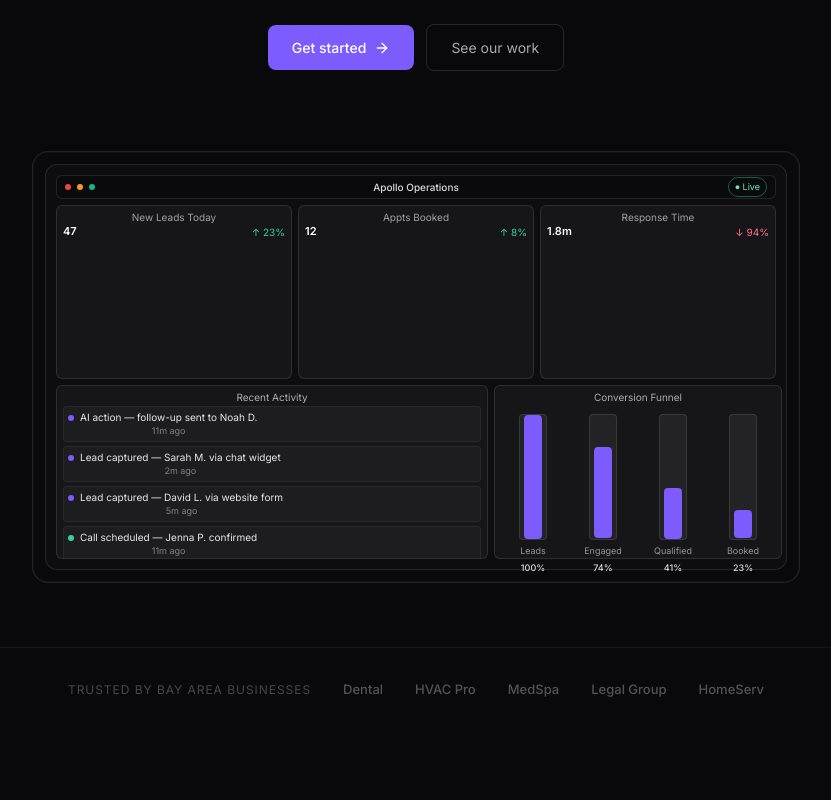
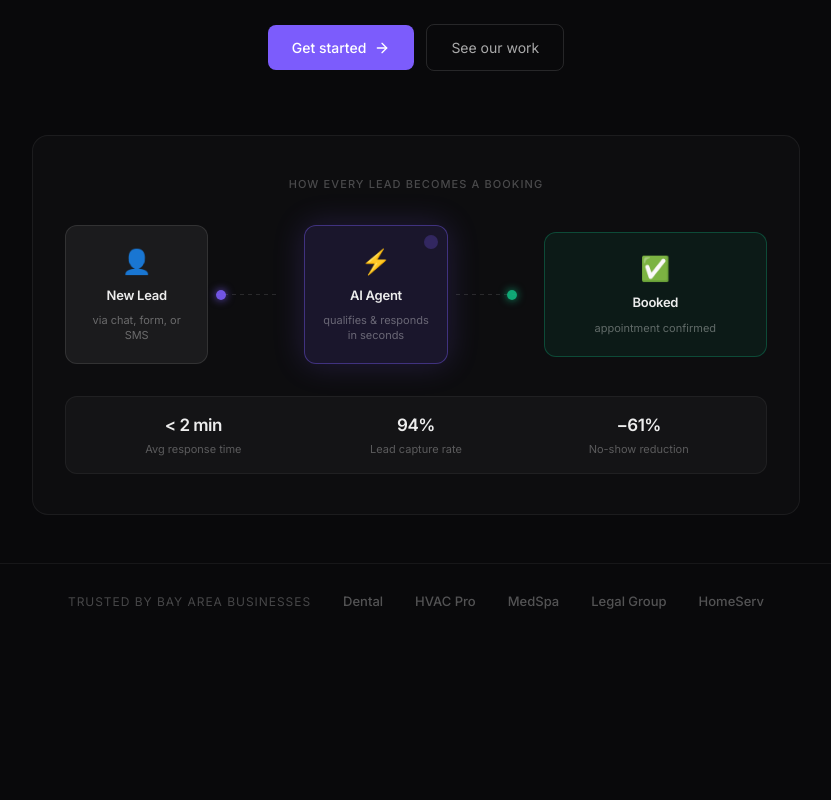
Before and after one commit to apollomainagent/agency-site, a Next.js app: page / in a window 1280 px wide. Shown: the part 500-1300 px from the top of the page, without its empty margins (224-1055 px from the left). Built offline with nearby package versions, Linux system fonts and the light colour scheme.

Commit message:
Hero: flow visualization — Lead → AI Agent → Booked with animated travel dots

```diff
--- a/src/components/hero.tsx
+++ b/src/components/hero.tsx
@@ -5,276 +5,257 @@ import { useEffect, useState } from "react";
 
 const logos = ["Dental", "HVAC Pro", "MedSpa", "Legal Group", "HomeServ"];
 
-type StatCard = {
-  label: string;
-  value: number;
-  trend: string;
-  direction: "up" | "down";
-  suffix: string;
-  decimals?: number;
-};
-
-type ActivityType = "ai" | "conversion";
-
-type ActivityItem = {
-  id: string;
-  type: ActivityType;
-  text: string;
-  time: string;
-  isFresh: boolean;
-};
-
-const statCards: StatCard[] = [
-  { label: "New Leads Today", value: 47, trend: "↑ 23%", direction: "up", suffix: "" },
-  { label: "Appts Booked", value: 12, trend: "↑ 8%", direction: "up", suffix: "" },
-  { label: "Response Time", value: 1.8, trend: "↓ 94%", direction: "down", suffix: "m", decimals: 1 },
-] ;
-
-const initialActivities: ActivityItem[] = [
-  { id: "activity-1", type: "ai", text: "Lead captured — Sarah M. via chat widget", time: "2m ago", isFresh: true },
-  { id: "activity-2", type: "ai", text: "Lead captured — David L. via website form", time: "5m ago", isFresh: true },
-  { id: "activity-3", type: "conversion", text: "Call scheduled — Jenna P. confirmed", time: "11m ago", isFresh: true },
-  { id: "activity-4", type: "conversion", text: "Lead converted — Alex R. to demo booking", time: "18m ago", isFresh: true },
-  { id: "activity-5", type: "ai", text: "Lead captured — Maya K. via WhatsApp flow", time: "34m ago", isFresh: true },
+const nodes = [
+  {
+    label: "New Lead",
+    sub: "via chat, form, or SMS",
+    icon: "👤",
+    color: "rgba(255,255,255,0.06)",
+    border: "rgba(255,255,255,0.10)",
+  },
+  {
+    label: "AI Agent",
+    sub: "qualifies & responds in seconds",
+    icon: "⚡",
+    color: "rgba(124,92,252,0.12)",
+    border: "rgba(124,92,252,0.4)",
+    glow: true,
+  },
+  {
+    label: "Booked",
+    sub: "appointment confirmed",
+    icon: "✅",
+    color: "rgba(16,185,129,0.08)",
+    border: "rgba(16,185,129,0.3)",
+  },
 ];
 
-const activityPool: Omit<ActivityItem, "id" | "time" | "isFresh">[] = [
-  { type: "ai", text: "Lead captured — Jordan P. via chat widget" },
-  { type: "conversion", text: "Appt booked — Morgan K. accepted confirmation" },
-  { type: "ai", text: "Lead captured — Tasha W. via SMS follow-up" },
-  { type: "conversion", text: "Demo booked — Eli R. submitted details" },
-  { type: "ai", text: "AI action — follow-up sent to Noah D." },
-  { type: "conversion", text: "Conversion — Priya L. moved to onboarding" },
-] as const;
+function FlowVisual() {
+  const [pulse, setPulse] = useState(0); // 0 = first connector, 1 = second
 
-const funnelBars = [
-  { label: "Leads", value: 100 },
-  { label: "Engaged", value: 74 },
-  { label: "Qualified", value: 41 },
-  { label: "Booked", value: 23 },
-] as const;
+  useEffect(() => {
+    const id = setInterval(() => {
+      setPulse((p) => (p + 1) % 2);
+    }, 1800);
+    return () => clearInterval(id);
+  }, []);
+
+  return (
+    <div
+      className="relative mx-auto mt-16 w-full max-w-3xl rounded-2xl px-8 py-10"
+      style={{
+        background: "rgba(255,255,255,0.02)",
+        border: "1px solid rgba(255,255,255,0.06)",
+      }}
+    >
+      {/* Top label */}
+      <p
+        className="mb-8 text-center text-[11px] font-medium uppercase tracking-[0.1em]"
+        style={{ color: "rgba(255,255,255,0.25)" }}
+      >
+        How every lead becomes a booking
+      </p>
+
+      {/* Flow row */}
+      <div className="flex items-center justify-between gap-4">
+        {nodes.map((node, i) => (
+          <div key={node.label} className="flex flex-1 items-center">
+            {/* Node card */}
+            <div
+              className="relative flex flex-1 flex-col items-center gap-2 rounded-xl px-4 py-5 text-center"
+              style={{
+                background: node.color,
+                border: `1px solid ${node.border}`,
+                boxShadow: node.glow
+                  ? "0 0 32px rgba(124,92,252,0.2)"
+                  : undefined,
+              }}
+            >
+              {/* Pulsing dot on AI node */}
+              {node.glow && (
+                <span
+                  className="absolute right-3 top-3 h-2 w-2 rounded-full bg-[#7C5CFC]"
+                  style={{ animation: "ping 1.5s cubic-bezier(0,0,0.2,1) infinite" }}
+                />
+              )}
+              <span className="text-2xl">{node.icon}</span>
+              <p
+                className="text-[13px] font-semibold"
+                style={{ color: "#EDEDED", letterSpacing: "-0.02em" }}
+              >
+                {node.label}
+              </p>
+              <p
+                className="text-[11px] leading-snug"
+                style={{ color: "rgba(255,255,255,0.35)" }}
+              >
+                {node.sub}
+              </p>
+            </div>
+
+            {/* Connector (not after last node) */}
+            {i < nodes.length - 1 && (
+              <div className="relative mx-2 flex flex-col items-center gap-1.5 shrink-0">
+                {/* Static dashed line */}
+                <div
+                  className="h-px w-16"
+                  style={{
+                    background:
+                      "repeating-linear-gradient(90deg, rgba(255,255,255,0.12) 0, rgba(255,255,255,0.12) 4px, transparent 4px, transparent 8px)",
+                  }}
+                />
+                {/* Animated travel dot */}
+                <div
+                  key={`dot-${i}-${pulse}`}
+                  className="absolute -top-1 h-2.5 w-2.5 rounded-full"
+                  style={{
+                    background:
+                      i === 0
+                        ? "rgba(124,92,252,0.9)"
+                        : "rgba(16,185,129,0.9)",
+                    boxShadow:
+                      i === 0
+                        ? "0 0 8px rgba(124,92,252,0.8)"
+                        : "0 0 8px rgba(16,185,129,0.8)",
+                    animation:
+                      pulse === i
+                        ? "travelDot 1.6s ease-in-out forwards"
+                        : "none",
+                    left: 0,
+                  }}
+                />
+              </div>
+            )}
+          </div>
+        ))}
+      </div>
+
+      {/* Bottom stat strip */}
+      <div
+        className="mt-8 grid grid-cols-3 gap-4 rounded-xl px-6 py-4"
+        style={{ background: "rgba(255,255,255,0.03)", border: "1px solid rgba(255,255,255,0.05)" }}
+      >
+        {[
+          { label: "Avg response time", value: "< 2 min" },
+          { label: "Lead capture rate", value: "94%" },
+          { label: "No-show reduction", value: "−61%" },
+        ].map((stat) => (
+          <div key={stat.label} className="text-center">
+            <p
+              className="text-[17px] font-semibold"
+              style={{ color: "#EDEDED", letterSpacing: "-0.03em" }}
+            >
+              {stat.value}
+            </p>
+            <p className="mt-0.5 text-[11px]" style={{ color: "rgba(255,255,255,0.3)" }}>
+              {stat.label}
+            </p>
+          </div>
+        ))}
+      </div>
+
+      {/* CSS keyframes */}
+      <style>{`
+        @keyframes travelDot {
+          0%   { transform: translateX(0);    opacity: 0; }
+          10%  { opacity: 1; }
+          90%  { opacity: 1; }
+          100% { transform: translateX(64px); opacity: 0; }
+        }
+        @keyframes ping {
+          75%, 100% { transform: scale(2); opacity: 0; }
+        }
+      `}</style>
+    </div>
+  );
+}
 
 export function Hero() {
-  const [statValues, setStatValues] = useState(statCards.map(() => 0));
-  const [activities, setActivities] = useState<ActivityItem[]>(initialActivities);
-
-  useEffect(() => {
-    const started = performance.now();
-    const duration = 1300;
-
-    const tick = (now: number) => {
-      const rawProgress = Math.min(1, (now - started) / duration);
-      const eased = 1 - Math.pow(1 - rawProgress, 3);
-
-      setStatValues(
-        statCards.map((card) => {
-          const value = card.value * eased;
-          return card.decimals ? Number(value.toFixed(card.decimals)) : Math.round(value);
-        }),
-      );
-
-      if (rawProgress < 1) {
-        requestAnimationFrame(tick);
-      }
-    };
-
-    const frame = requestAnimationFrame(tick);
-    return () => cancelAnimationFrame(frame);
-  }, []);
-
-  useEffect(() => {
-    const interval = setInterval(() => {
-      setActivities((prev) => {
-        const template = activityPool[Math.floor(Math.random() * activityPool.length)];
-        const timeMinutes = `${Math.max(1, Math.floor(Math.random() * 12) + 1)}m ago`;
-        const next = {
-          ...template,
-          id: `activity-${Date.now()}`,
-          type: template.type as "ai" | "conversion",
-          time: timeMinutes,
-          isFresh: true,
-        };
-
-        return [next, ...prev.slice(0, 4)];
-      });
-    }, 4500);
-
-    return () => clearInterval(interval);
-  }, []);
-
-  const getStatValue = (value: number, card: (typeof statCards)[number]) =>
-    `${card.decimals ? value.toFixed(card.decimals) : value.toString()}${card.suffix}`;
-
   return (
     <section className="relative overflow-hidden pt-14">
       {/* Background glow */}
       <div className="pointer-events-none absolute inset-0" aria-hidden>
-        <div style={{
-          background: "radial-gradient(ellipse 70% 40% at 50% 0%, rgba(124,92,252,0.18), transparent 65%)",
-        }} className="absolute inset-0" />
+        <div
+          style={{
+            background:
+              "radial-gradient(ellipse 70% 40% at 50% 0%, rgba(124,92,252,0.18), transparent 65%)",
+          }}
+          className="absolute inset-0"
+        />
       </div>
 
-      {/* Hero content */}
-      <div className="relative mx-auto max-w-[1120px] px-6 pt-32 pb-24 text-center">
+      <div className="relative mx-auto max-w-[1120px] px-6 pt-32 pb-24 text-center sm:px-6">
         {/* Badge */}
-        <div className="mb-6 inline-flex items-center gap-2 rounded-full px-4 py-1.5 text-[13px]"
-             style={{ background: "rgba(124,92,252,0.1)", border: "1px solid rgba(124,92,252,0.25)", color: "rgba(124,92,252,0.9)" }}>
+        <div
+          className="mb-6 inline-flex items-center gap-2 rounded-full px-4 py-1.5 text-[13px]"
+          style={{
+            background: "rgba(124,92,252,0.1)",
+            border: "1px solid rgba(124,92,252,0.25)",
+            color: "rgba(124,92,252,0.9)",
+          }}
+        >
           <span className="h-1.5 w-1.5 rounded-full bg-[#7C5CFC]" />
           AI automation for modern businesses
         </div>
 
         {/* Headline */}
-        <h1 className="font-display mx-auto max-w-4xl"
+        <h1
+          className="font-display mx-auto max-w-4xl"
           style={{
             fontSize: "clamp(40px, 5.5vw, 64px)",
             fontWeight: 600,
             lineHeight: 1.05,
             letterSpacing: "-0.03em",
             color: "#EDEDED",
-            }}>
+          }}
+        >
           The AI ops layer your business has been missing
         </h1>
 
         {/* Subheadline */}
-        <p className="mx-auto mt-6 max-w-xl text-[17px]"
-           style={{ lineHeight: 1.65, letterSpacing: "-0.01em", color: "rgba(255,255,255,0.5)" }}>
-          We build custom AI systems that handle lead capture, follow-up, booking, and support — so your team closes deals instead of chasing them.
+        <p
+          className="mx-auto mt-6 max-w-xl text-[17px]"
+          style={{ lineHeight: 1.65, letterSpacing: "-0.01em", color: "rgba(255,255,255,0.5)" }}
+        >
+          We build custom AI systems that handle lead capture, follow-up, booking,
+          and support — so your team closes deals instead of chasing them.
         </p>
 
         {/* CTAs */}
         <div className="mt-10 flex flex-col items-center justify-center gap-3 sm:flex-row">
-          <a href="#pricing"
-             className="flex items-center gap-2 rounded-lg bg-[#7C5CFC] px-6 py-3 text-[14px] font-medium text-white transition-colors hover:bg-[#6D4EE0]">
+          <a
+            href="#pricing"
+            className="flex items-center gap-2 rounded-lg bg-[#7C5CFC] px-6 py-3 text-[14px] font-medium text-white transition-colors hover:bg-[#6D4EE0]"
+          >
             Get started <ArrowRight className="h-4 w-4" />
           </a>
-          <a href="#services"
-             className="rounded-lg border border-[rgba(255,255,255,0.12)] px-6 py-3 text-[14px] text-[rgba(255,255,255,0.65)] transition-colors hover:border-[rgba(255,255,255,0.25)] hover:text-[rgba(255,255,255,0.9)]">
+          <a
+            href="#services"
+            className="rounded-lg px-6 py-3 text-[14px] transition-colors"
+            style={{ border: "1px solid rgba(255,255,255,0.12)", color: "rgba(255,255,255,0.65)" }}
+          >
             See our work
           </a>
         </div>
 
-        {/* Hero visual — animated dashboard */}
-        <div className="relative mx-auto mt-20 max-w-3xl">
-          <div className="aspect-[16/9] overflow-hidden rounded-2xl border border-white/10 p-2 md:p-3"
-               style={{ background: "#09090B", boxShadow: "inset 0 0 0 1px rgba(255,255,255,0.03)" }}>
-            <style>
-              {`
-                @keyframes hero-count-pop {
-                  from { opacity: 0.5; transform: translateY(2px) scale(0.98); }
-                  to { opacity: 1; transform: translateY(0) scale(1); }
-                }
-                @keyframes hero-item-in {
-                  from { opacity: 0; transform: translateY(5px); }
-                  to { opacity: 1; transform: translateY(0); }
-                }
-                @keyframes hero-bar-grow {
-                  from { transform: scaleY(0); }
-                  to { transform: scaleY(1); }
-                }
-                .hero-activity-dot {
-                  animation: hero-count-pop 1.2s ease both;
-                }
-                .hero-feed-item {
-                  animation: hero-item-in 0.42s ease-out both;
-                  transform-origin: bottom;
-                }
-                .hero-bar {
-                  animation: hero-bar-grow 0.9s ease-out both;
-                  transform-origin: bottom;
-                }
-              `}
-            </style>
-
-            <div className="flex h-full flex-col gap-1.5 rounded-xl border border-white/10 bg-white/[0.02] p-2 md:p-2.5 text-white">
-              <div className="relative flex h-6 items-center rounded-md border border-white/10 bg-black/20 px-2">
-                <div className="flex items-center gap-1.5">
-                  <span className="h-1.5 w-1.5 rounded-full bg-[#EF4444]" />
-                  <span className="h-1.5 w-1.5 rounded-full bg-[#F59E0B]" />
-                  <span className="h-1.5 w-1.5 rounded-full bg-[#10B981]" />
-                </div>
-                <p className="absolute left-1/2 -translate-x-1/2 text-[10px] font-medium text-white/85">Apollo Operations</p>
-                <span className="ml-auto rounded-full border border-emerald-500/50 px-1.5 py-0.5 text-[9px] text-emerald-300">
-                  ● Live
-                </span>
-              </div>
-
-              <div className="grid flex-1 grid-cols-3 gap-1.5">
-                {statCards.map((card, index) => (
-                  <div
-                    key={card.label}
-                    className="rounded-md border border-white/10 bg-white/[0.04] px-1.5 py-1.5"
-                  >
-                    <p className="text-[10px] leading-none text-white/60">{card.label}</p>
-                    <div className="mt-1 flex items-end justify-between gap-1">
-                      <span className="text-[11px] font-semibold leading-none">
-                        {getStatValue(statValues[index], card)}
-                      </span>
-                      <span
-                        className={`text-[10px] leading-none ${card.direction === "up" ? "text-emerald-400" : "text-rose-400"}`}
-                      >
-                        {card.trend}
-                      </span>
-                    </div>
-                  </div>
-                ))}
-              </div>
-
-              <div className="grid flex-1 min-h-0 grid-cols-[60%_40%] gap-1.5">
-                <div className="overflow-hidden rounded-md border border-white/10 bg-white/[0.04] p-1.5">
-                  <p className="mb-1 text-[10px] leading-none text-white/65">Recent Activity</p>
-                  <div className="space-y-1">
-                    {activities.map((activity, index) => (
-                      <div
-                        key={activity.id}
-                        className="hero-feed-item flex items-start gap-1.5 rounded-sm border border-white/5 bg-white/[0.03] px-1 py-1"
-                        style={{
-                          animationDelay: `${index * 0.1}s`,
-                        }}
-                      >
-                        <span
-                          className={`hero-activity-dot mt-1 h-1.5 w-1.5 shrink-0 rounded-full ${
-                            activity.type === "conversion" ? "bg-emerald-400" : "bg-[#7C5CFC]"
-                          }`}
-                        />
-                        <div className="min-w-0">
-                          <p className="truncate text-[10px] leading-tight text-white/90">{activity.text}</p>
-                          <p className="text-[9px] text-white/45">{activity.time}</p>
-                        </div>
-                      </div>
-                    ))}
-                  </div>
-                </div>
-
-                <div className="rounded-md border border-white/10 bg-white/[0.04] p-1.5">
-                  <p className="mb-1 text-[10px] leading-none text-white/65">Conversion Funnel</p>
-                  <div className="mt-3 grid h-full grid-cols-4 items-end gap-1.5">
-                    {funnelBars.map((bar, index) => (
-                      <div key={bar.label} className="flex h-full flex-col items-center justify-end gap-1.5">
-                        <div className="relative flex w-full max-w-[28px] flex-1 items-end overflow-hidden rounded-sm border border-white/10 bg-white/[0.06] px-1">
-                          <span
-                            className="hero-bar block w-full rounded-sm bg-[#7C5CFC]"
-                            style={{ height: `${bar.value}%`, animationDelay: `${index * 0.14}s` }}
-                          />
-                        </div>
-                        <p className="text-[9px] leading-none text-white/55">{bar.label}</p>
-                        <span className="text-[9px] font-medium text-white/85">{bar.value}%</span>
-                      </div>
-                    ))}
-                  </div>
-                </div>
-              </div>
-            </div>
-          </div>
-        </div>
+        {/* Flow visual */}
+        <FlowVisual />
 
         {/* Logo bar */}
-        <div className="mt-16 flex flex-wrap items-center justify-center gap-8"
-             style={{ borderTop: "1px solid rgba(255,255,255,0.06)", paddingTop: "32px" }}>
-          <p className="text-[12px] uppercase tracking-[0.08em]" style={{ color: "rgba(255,255,255,0.25)" }}>
+        <div
+          className="mt-12 flex flex-wrap items-center justify-center gap-8"
+          style={{ borderTop: "1px solid rgba(255,255,255,0.06)", paddingTop: "28px" }}
+        >
+          <p
+            className="text-[12px] uppercase tracking-[0.08em]"
+            style={{ color: "rgba(255,255,255,0.25)" }}
+          >
             Trusted by Bay Area businesses
           </p>
-          {logos.map(l => (
-            <span key={l} className="text-[13px] font-medium" style={{ color: "rgba(255,255,255,0.3)" }}>{l}</span>
+          {logos.map((l) => (
+            <span key={l} className="text-[13px] font-medium" style={{ color: "rgba(255,255,255,0.3)" }}>
+              {l}
+            </span>
           ))}
         </div>
       </div>
```
Lines whose indentation alone changed are shown as unchanged.
